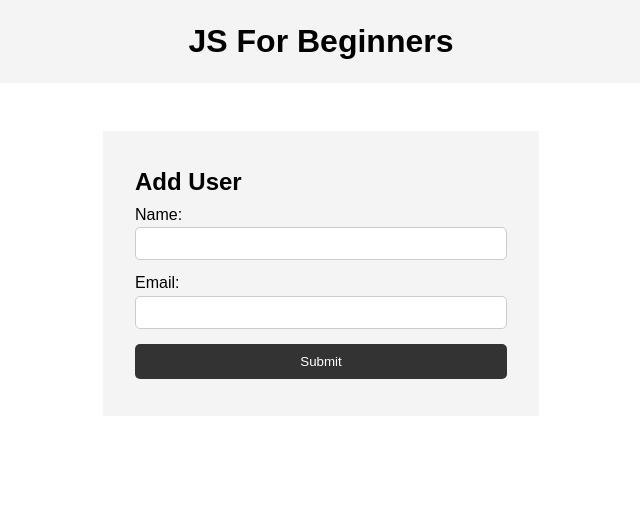
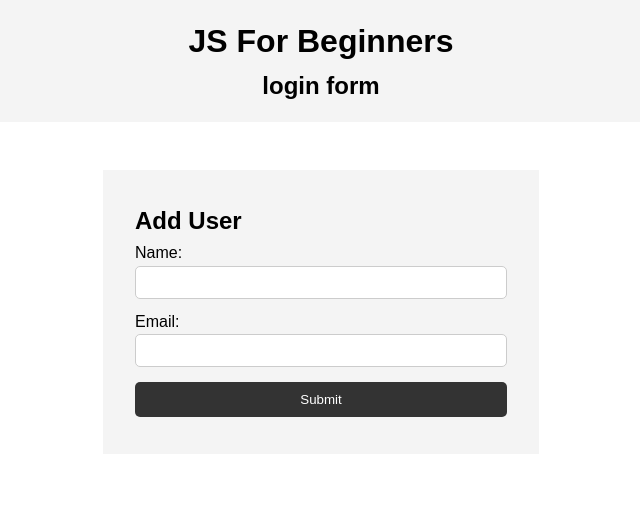
Before and after one commit to meenubohra/mysampleapp, a plain HTML site: page index.html in a window 1280 px wide. Shown: the whole page, without its empty margins (319-959 px from the left). Drawn offline with Linux system fonts and the light colour scheme.

Commit message:
Login form

```diff
--- a/index.html
+++ b/index.html
@@ -10,6 +10,7 @@
   <body>
     <header>
       <h1>JS For Beginners</h1>
+      <h2>login form</h2>
     </header>
 
     <section class="container">
```
Also changed, not shown: login.html (added, +5 -0 lines).
